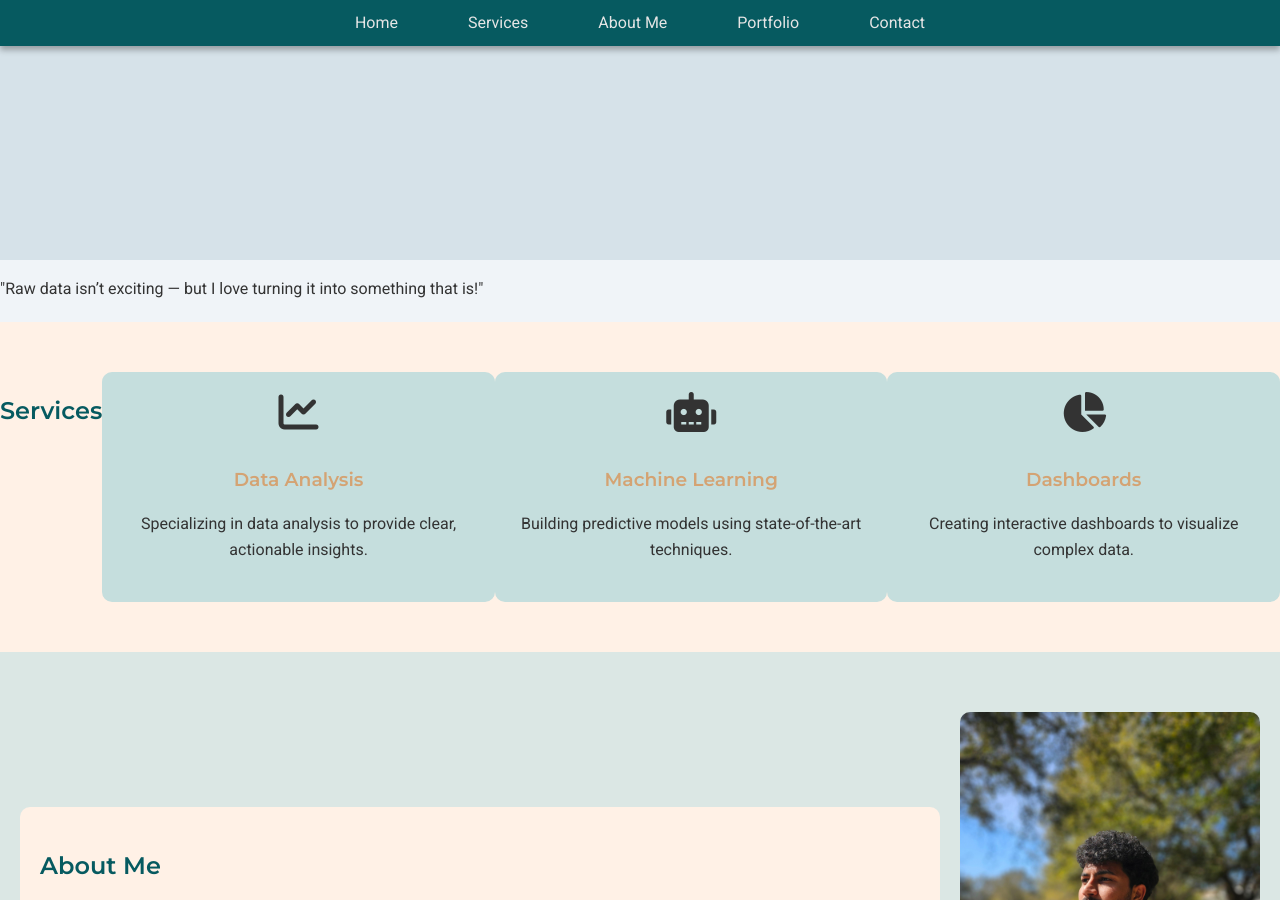
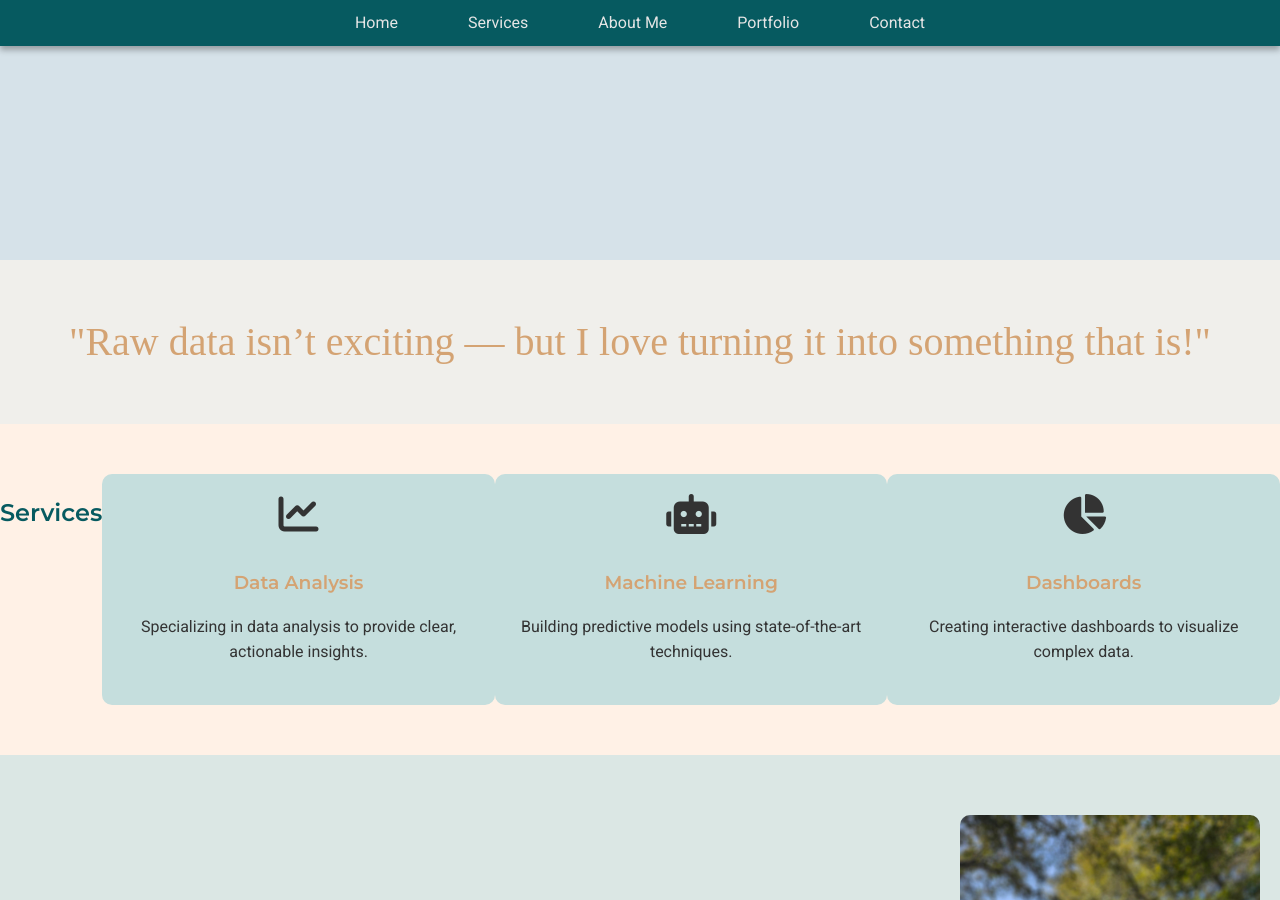
Before and after one commit to arshadsm/arshadsm.github.io, a Jekyll site: the page built from index.md, in a window 1280 px wide and 900 px high, scrolled down 640 px. Built offline with Jekyll 4.4.1, drawn with Linux system fonts in a browser that asks for light colours.

Commit message:
Update styles.css

```diff
--- a/styles/styles.css
+++ b/styles/styles.css
@@ -102,36 +102,37 @@
 /* Portfolio Section */
 .portfolio {
     padding: 60px 20px;
-    background-color: #DBE7E4;
+    background-color: #F0EFEB; /* Adjusting the background color to match the palette */
     display: flex;
-    justify-content: space-between; /* Changed to space-between for better alignment */
+    flex-wrap: wrap;
+    justify-content: space-between;
 }
 
 .portfolio-item {
-    width: 48%; /* Adjusted width for side-by-side layout */
-    margin: 10px;
+    width: 48%; /* Set each item to take up about half the container width */
+    margin-bottom: 20px; /* Add some space below each item */
     border-radius: 10px;
     overflow: hidden;
-    background-color: #F0EFEB; /* Updated background color */
-    box-shadow: 0 6px 8px rgba(0, 0, 0, 0.3);
+    background-color: #FFFFFF; /* Light background for the portfolio items */
+    box-shadow: 0 6px 8px rgba(0, 0, 0, 0.1);
     transition: transform 0.3s ease, box-shadow 0.3s ease;
 }
 
 .portfolio-item img {
     width: 100%;
     height: auto;
-    border-radius: 10px;
+    border-radius: 10px 10px 0 0; /* Keep the top corners rounded */
 }
 
 .portfolio-item:hover {
     transform: translateY(-10px);
-    box-shadow: 0 12px 16px rgba(0, 0, 0, 0.5);
+    box-shadow: 0 12px 16px rgba(0, 0, 0, 0.3);
 }
 
 .caption {
     padding: 20px;
     text-align: center;
-    color: #333; /* Darker text for readability */
+    color: #333;
 }
 
 /* Footer */
@@ -179,6 +180,20 @@
     margin-bottom: 15px;
 }
 
+/* Intro Section */
+.intro {
+    padding: 50px 20px;
+    background-color: #F0EFEB; /* A soft background color */
+    text-align: center;
+}
+
+.intro p {
+    font-size: 2.5em; /* Increased font size */
+    font-family: 'Dancing Script', cursive; /* Cursive font for a stylish look */
+    color: #D4A373; /* Contrasting color for the text */
+    margin: 0;
+}
+
 h3 {
     color: #D4A373;
     margin-bottom: 15px;
```
